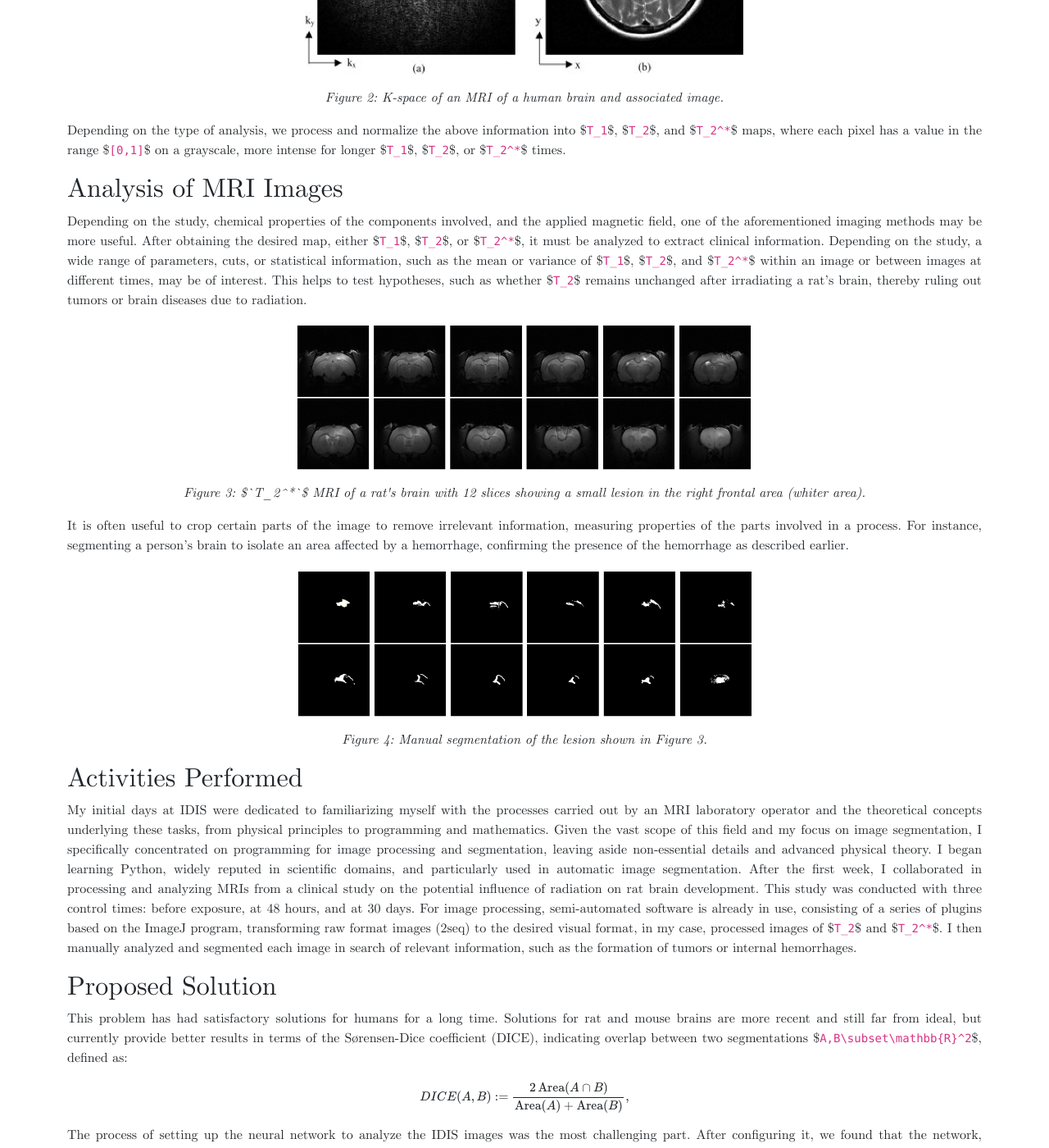
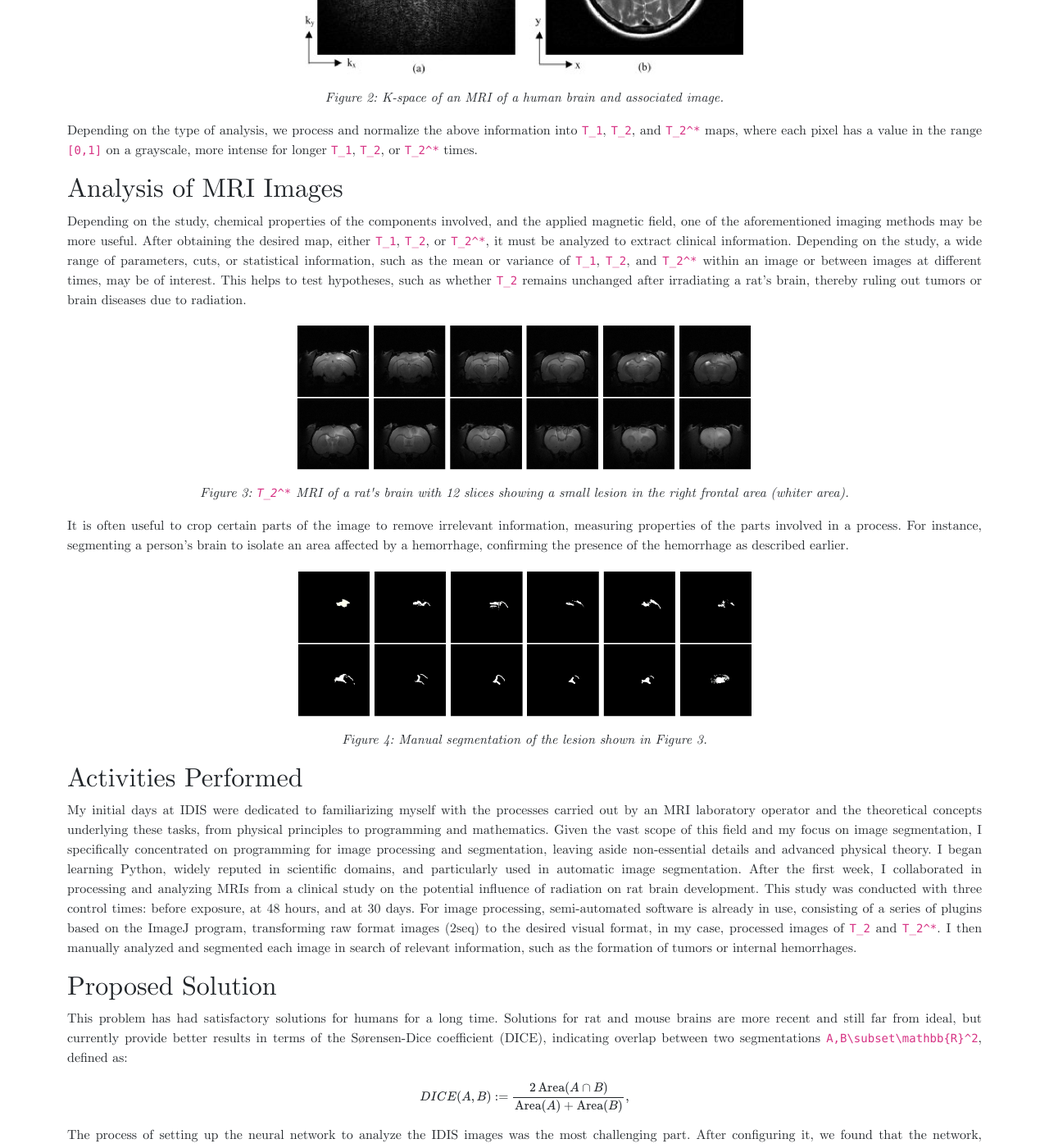
Before and after one commit to RoidaVinci/web, a Jekyll site: the page built from articles/idis.md, in a window 1280 px wide and 1400 px high, scrolled down 2015 px. Shown: the whole window at 82% size. Built offline with Jekyll 4.4.1, drawn with Linux system fonts in a browser that asks for light colours; some of the changed text lies outside the part shown.

Commit message:
Update idis.md

```diff
--- a/articles/idis.md
+++ b/articles/idis.md
@@ -13,7 +13,7 @@ During my internship, I worked on obtaining brain maps of rodents through softwa
 ## Magnetic Resonance Imaging
 Magnetic resonance imaging (MRI) is an indirect method of obtaining images of objects inaccessible through conventional lenses, such as human or rat organs. Its foundation is purely physical, using a magnetic field and subsequent transverse magnetic fields to obtain precise wave information about each point in space. This allows the reconstruction of two-dimensional images of the interiors of bodies.
 
-Under certain physical assumptions, the application of an external magnetic field to an isolated system containing Hydrogen nuclei causes the spins to predominantly align in the direction of the magnetic field. This creates a net magnetization, $`M`$, which is the sum of the magnetic moments of all Hydrogen nuclei in the system, described by the following equations over time:
+Under certain physical assumptions, the application of an external magnetic field to an isolated system containing Hydrogen nuclei causes the spins to predominantly align in the direction of the magnetic field. This creates a net magnetization, <code>M</code>, which is the sum of the magnetic moments of all Hydrogen nuclei in the system, described by the following equations over time:
 
 $$
 \begin{cases}
@@ -23,7 +23,7 @@ M_z(t)=M_0 (1-e^\frac{-t}{T_1}),
 \end{cases}
 $$
 
-where $`M_0`$ is the initial value of the net magnetization, greater with a stronger external magnetic field, and $`T_1`$ and $`T_2`$ are parameters dependent on the physico-chemical structure of the sample. The times $`T_1`$ and $`T_2`$ represent the time for the transverse components $`M_x`$ and $`M_y`$ and the longitudinal component $`M_z`$ to return to $`1-\frac{1}{e} \approx 0.63`$ of their equilibrium values. This process is crucial for subsequent MRI image analysis, as explained later.
+where <code>M_0</code> is the initial value of the net magnetization, greater with a stronger external magnetic field, and <code>T_1</code> and <code>T_2</code> are parameters dependent on the physico-chemical structure of the sample. The times <code>T_1</code> and <code>T_2</code> represent the time for the transverse components <code>M_x</code> and <code>M_y</code> and the longitudinal component <code>M_z</code> to return to <code>1-\frac{1}{e} \approx 0.63</code> of their equilibrium values. This process is crucial for subsequent MRI image analysis, as explained later.
 
 <p align="center">
   <img src="../imaxes/mxymz.png" alt="Figure 1" style="max-width: 50%;">
@@ -32,23 +32,23 @@ where $`M_0`$ is the initial value of the net magnetization, greater with a stro
   <em>Figure 1: Illustration showing the tendency of net magnetization to return to the longitudinal axis, making the transverse magnetization null over time.</em>
 </p>
 
-In practice, the transverse component $`M_x`$, $`M_y`$ does not return to $`1-\frac{1}{e}`$ of the equilibrium value within $`T_2`$. Local chemical structure differences and magnetic field inhomogeneities cause this process to be faster. Hence, the observed decay time $`T_2^*`$ is defined as:
+In practice, the transverse component <code>M_x</code>, <code>M_y</code> does not return to <code>1-\frac{1}{e}</code> of the equilibrium value within <code>T_2</code>. Local chemical structure differences and magnetic field inhomogeneities cause this process to be faster. Hence, the observed decay time <code>T_2^*</code> is defined as:
 
 $$
 T_2^*=\frac{1}{\frac{1}{T_2}+\gamma\Delta B_0}
 $$
 
-where $`\gamma`$ is the gyromagnetic ratio and $`\Delta B_0`$ is the magnetic field variation at the measurement point. $`T_2^*`$ is the practical decay time of the transverse component to $`\frac{1}{e}`$, often more useful and reliable for studies, requiring more uniform magnetic fields due to greater sensitivity to field irregularities.
+where <code>\gamma</code> is the gyromagnetic ratio and <code>\Delta B_0</code> is the magnetic field variation at the measurement point. <code>T_2^*</code> is the practical decay time of the transverse component to <code>\frac{1}{e}</code>, often more useful and reliable for studies, requiring more uniform magnetic fields due to greater sensitivity to field irregularities.
 
-Relaxation times $`T_1`$ and $`T_2`$, and thus $`T_2^*`$, depend on the amount and size of water molecules and hydrophilic molecules (those tending to chemically combine with water). This theoretical and practical relationship is vital for creating images of living specimens.
+Relaxation times <code>T_1</code> and <code>T_2</code>, and thus <code>T_2^*</code>, depend on the amount and size of water molecules and hydrophilic molecules (those tending to chemically combine with water). This theoretical and practical relationship is vital for creating images of living specimens.
 
-MRI captures electromagnetic wave information, encapsulating all system data in the K-space, $`\mathbb{K}`$:
+MRI captures electromagnetic wave information, encapsulating all system data in the K-space, <code>\mathbb{K}</code>:
 
 $$
 (k_x,k_y)(t)=\left(\int_{0}^t\gamma G_x(u)du,\int_{0}^t\gamma G_y(u)du\right)\in\mathbb{K},
 $$
 
-where $`\gamma`$ is the gyromagnetic ratio, and $`G_x`$ and $`G_y`$ are the magnetic gradients. The K-space contains wave information for MRI data, allowing image reconstruction through inverse Fourier series, using methods like the Fast Fourier Transform. K-space data is often halved using theoretical central symmetry, accelerating reconstruction.
+where <code>\gamma</code> is the gyromagnetic ratio, and <code>G_x</code> and <code>G_y</code> are the magnetic gradients. The K-space contains wave information for MRI data, allowing image reconstruction through inverse Fourier series, using methods like the Fast Fourier Transform. K-space data is often halved using theoretical central symmetry, accelerating reconstruction.
 
 <p align="center">
   <img src="../imaxes/kespacio.png" alt="Figure 2" style="max-width: 50%;">
@@ -57,16 +57,16 @@ where $`\gamma`$ is the gyromagnetic ratio, and $`G_x`$ and $`G_y`$ are the magn
   <em>Figure 2: K-space of an MRI of a human brain and associated image.</em>
 </p>
 
-Depending on the type of analysis, we process and normalize the above information into $`T_1`$, $`T_2`$, and $`T_2^*`$ maps, where each pixel has a value in the range $`[0,1]`$ on a grayscale, more intense for longer $`T_1`$, $`T_2`$, or $`T_2^*`$ times.
+Depending on the type of analysis, we process and normalize the above information into <code>T_1</code>, <code>T_2</code>, and <code>T_2^*</code> maps, where each pixel has a value in the range <code>[0,1]</code> on a grayscale, more intense for longer <code>T_1</code>, <code>T_2</code>, or <code>T_2^*</code> times.
 
 ## Analysis of MRI Images
-Depending on the study, chemical properties of the components involved, and the applied magnetic field, one of the aforementioned imaging methods may be more useful. After obtaining the desired map, either $`T_1`$, $`T_2`$, or $`T_2^*`$, it must be analyzed to extract clinical information. Depending on the study, a wide range of parameters, cuts, or statistical information, such as the mean or variance of $`T_1`$, $`T_2`$, and $`T_2^*`$ within an image or between images at different times, may be of interest. This helps to test hypotheses, such as whether $`T_2`$ remains unchanged after irradiating a rat's brain, thereby ruling out tumors or brain diseases due to radiation.
+Depending on the study, chemical properties of the components involved, and the applied magnetic field, one of the aforementioned imaging methods may be more useful. After obtaining the desired map, either <code>T_1</code>, <code>T_2</code>, or <code>T_2^*</code>, it must be analyzed to extract clinical information. Depending on the study, a wide range of parameters, cuts, or statistical information, such as the mean or variance of <code>T_1</code>, <code>T_2</code>, and <code>T_2^*</code> within an image or between images at different times, may be of interest. This helps to test hypotheses, such as whether <code>T_2</code> remains unchanged after irradiating a rat's brain, thereby ruling out tumors or brain diseases due to radiation.
 
 <p align="center">
   <img src="../imaxes/scan.png" alt="Figure 3" style="max-width: 50%;">
 </p>
 <p align="center">
-  <em>Figure 3: $`T_2^*`$ MRI of a rat's brain with 12 slices showing a small lesion in the right frontal area (whiter area).</em>
+  <em>Figure 3: <code>T_2^*</code> MRI of a rat's brain with 12 slices showing a small lesion in the right frontal area (whiter area).</em>
 </p>
 
 It is often useful to crop certain parts of the image to remove irrelevant information, measuring properties of the parts involved in a process. For instance, segmenting a person's brain to isolate an area affected by a hemorrhage, confirming the presence of the hemorrhage as described earlier.
@@ -79,10 +79,10 @@ It is often useful to crop certain parts of the image to remove irrelevant infor
 </p>
 
 ## Activities Performed
-My initial days at IDIS were dedicated to familiarizing myself with the processes carried out by an MRI laboratory operator and the theoretical concepts underlying these tasks, from physical principles to programming and mathematics. Given the vast scope of this field and my focus on image segmentation, I specifically concentrated on programming for image processing and segmentation, leaving aside non-essential details and advanced physical theory. I began learning Python, widely reputed in scientific domains, and particularly used in automatic image segmentation. After the first week, I collaborated in processing and analyzing MRIs from a clinical study on the potential influence of radiation on rat brain development. This study was conducted with three control times: before exposure, at 48 hours, and at 30 days. For image processing, semi-automated software is already in use, consisting of a series of plugins based on the ImageJ program, transforming raw format images (2seq) to the desired visual format, in my case, processed images of $`T_2`$ and $`T_2^*`$. I then manually analyzed and segmented each image in search of relevant information, such as the formation of tumors or internal hemorrhages.
+My initial days at IDIS were dedicated to familiarizing myself with the processes carried out by an MRI laboratory operator and the theoretical concepts underlying these tasks, from physical principles to programming and mathematics. Given the vast scope of this field and my focus on image segmentation, I specifically concentrated on programming for image processing and segmentation, leaving aside non-essential details and advanced physical theory. I began learning Python, widely reputed in scientific domains, and particularly used in automatic image segmentation. After the first week, I collaborated in processing and analyzing MRIs from a clinical study on the potential influence of radiation on rat brain development. This study was conducted with three control times: before exposure, at 48 hours, and at 30 days. For image processing, semi-automated software is already in use, consisting of a series of plugins based on the ImageJ program, transforming raw format images (2seq) to the desired visual format, in my case, processed images of <code>T_2</code> and <code>T_2^*</code>. I then manually analyzed and segmented each image in search of relevant information, such as the formation of tumors or internal hemorrhages.
 
 ## Proposed Solution
-This problem has had satisfactory solutions for humans for a long time. Solutions for rat and mouse brains are more recent and still far from ideal, but currently provide better results in terms of the Sørensen-Dice coefficient (DICE), indicating overlap between two segmentations $`A,B\subset\mathbb{R}^2`$, defined as:
+This problem has had satisfactory solutions for humans for a long time. Solutions for rat and mouse brains are more recent and still far from ideal, but currently provide better results in terms of the Sørensen-Dice coefficient (DICE), indicating overlap between two segmentations <code>A,B\subset\mathbb{R}^2</code>, defined as:
 
 $$
 DICE(A,B):=\frac{2\operatorname{Area}(A\cap B)}{\operatorname{Area}(A)+\operatorname{Area}(B)},
```
